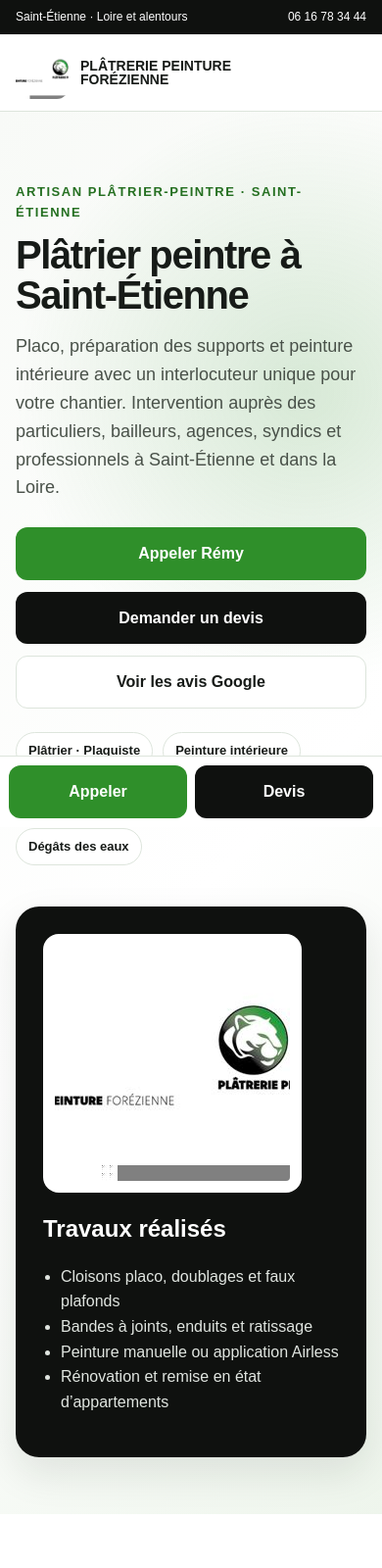
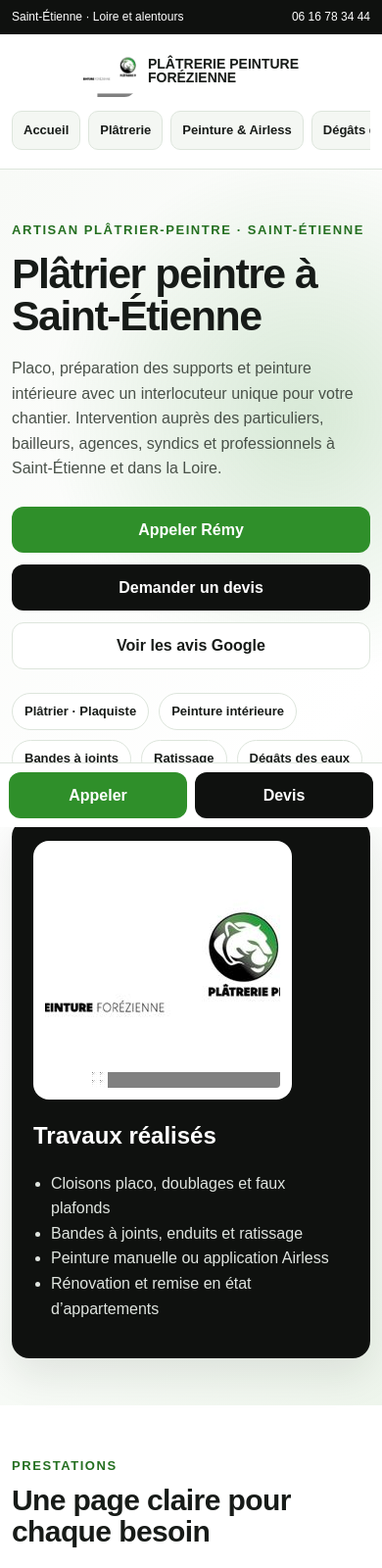
Before and after one commit to redav42-star/platrerie-peinture-forezienne, a plain HTML site: page index.html in a window 390 px wide. Shown: the top 1600 px of the page at 98% size. Drawn offline with Linux system fonts and the light colour scheme.

Commit message:
Corrige les bugs d’affichage responsive et de contraste

```diff
--- a/styles.css
+++ b/styles.css
@@ -1,21 +1,119 @@
-:root{--green:#2f8f2a;--green2:#246f20;--black:#0f110f;--ink:#171b18;--muted:#657065;--paper:#ffffff;--soft:#f4f7f3;--line:#dde5dc;--shadow:0 16px 40px rgba(15,30,15,.1)}
-*{box-sizing:border-box}html{scroll-behavior:smooth}body{margin:0;font-family:Arial,Helvetica,sans-serif;color:var(--ink);background:var(--paper);line-height:1.6}
-a{color:inherit}img{max-width:100%;display:block}.container{width:min(1120px,calc(100% - 32px));margin:auto}
-.topbar{background:var(--black);color:#fff;font-size:14px}.topbar .container{display:flex;justify-content:space-between;gap:16px;padding:8px 0}.topbar a{text-decoration:none}
+:root{
+  --green:#2f8f2a;
+  --green2:#246f20;
+  --black:#0f110f;
+  --ink:#171b18;
+  --muted:#657065;
+  --paper:#ffffff;
+  --soft:#f4f7f3;
+  --line:#dde5dc;
+  --shadow:0 16px 40px rgba(15,30,15,.1);
+}
+*{box-sizing:border-box}
+html{scroll-behavior:smooth;-webkit-text-size-adjust:100%}
+body{margin:0;font-family:Arial,Helvetica,sans-serif;color:var(--ink);background:var(--paper);line-height:1.6;overflow-x:hidden}
+a{color:inherit}
+img{max-width:100%;height:auto;display:block}
+.container{width:min(1120px,calc(100% - 32px));margin:auto}
+.topbar{background:var(--black);color:#fff;font-size:14px}
+.topbar .container{display:flex;justify-content:space-between;align-items:center;gap:16px;padding:8px 0}
+.topbar a{text-decoration:none;white-space:nowrap}
 header{position:sticky;top:0;z-index:30;background:rgba(255,255,255,.97);backdrop-filter:blur(10px);border-bottom:1px solid var(--line)}
-.nav{display:flex;align-items:center;justify-content:space-between;gap:20px;min-height:78px}.brand{display:flex;align-items:center;gap:12px;text-decoration:none;font-weight:800}.brand img{width:64px;height:64px;object-fit:contain;border-radius:12px}.brand span{line-height:1.05}
-nav{display:flex;flex-wrap:wrap;gap:20px;align-items:center}nav a{text-decoration:none;font-weight:700;font-size:14px}
-.btn{display:inline-flex;align-items:center;justify-content:center;gap:8px;border-radius:12px;padding:13px 18px;text-decoration:none;font-weight:800;border:1px solid transparent}.btn-green{background:var(--green);color:#fff}.btn-dark{background:var(--black);color:#fff}.btn-outline{border-color:var(--line);background:#fff}.btn:hover{opacity:.94}
-.hero{background:radial-gradient(circle at 80% 20%, rgba(47,143,42,.18), transparent 25%), linear-gradient(135deg,#f8faf7 0%,#fff 55%,#eef5ec 100%);padding:72px 0 58px}.hero-grid{display:grid;grid-template-columns:1.1fr .9fr;gap:42px;align-items:center}.eyebrow{color:var(--green2);font-size:13px;font-weight:900;text-transform:uppercase;letter-spacing:.12em}h1{font-size:clamp(40px,6vw,66px);line-height:1.02;margin:12px 0 18px;letter-spacing:-.035em}.hero p{font-size:18px;color:#495149;max-width:720px}.hero-actions{display:flex;flex-wrap:wrap;gap:12px;margin-top:26px}.hero-card{background:var(--black);color:#fff;padding:28px;border-radius:24px;box-shadow:var(--shadow)}.hero-card img{background:#fff;padding:12px;border-radius:16px}.hero-card h2{margin:18px 0 8px;font-size:24px}.hero-card ul{padding-left:18px;color:#e0e5e0}.proof{display:flex;flex-wrap:wrap;gap:10px;margin-top:24px}.chip{padding:8px 12px;border-radius:999px;background:#fff;border:1px solid var(--line);font-size:13px;font-weight:700}
-section{padding:70px 0}.section-head{max-width:780px;margin-bottom:28px}.section-head h2{font-size:clamp(30px,4.1vw,44px);line-height:1.08;margin:8px 0 12px;letter-spacing:-.02em}.section-head p{color:var(--muted);font-size:17px}
-.grid-3{display:grid;grid-template-columns:repeat(3,1fr);gap:18px}.card{background:#fff;border:1px solid var(--line);border-radius:18px;padding:24px;box-shadow:0 8px 24px rgba(20,40,20,.05)}.card h3{margin:10px 0 8px;font-size:21px}.card p{margin:0;color:var(--muted)}
-.split{display:grid;grid-template-columns:1fr 1fr;gap:24px}.dark{background:var(--black);color:#fff}.dark .section-head p{color:#ccd2cc}.step{display:grid;grid-template-columns:42px 1fr;gap:12px;padding:15px;border-radius:14px;background:#191c19;border:1px solid #303630}.step b{display:flex;align-items:center;justify-content:center;width:34px;height:34px;border-radius:50%;background:var(--green)}.steps{display:grid;gap:12px}
-.review-grid{display:grid;grid-template-columns:repeat(2,1fr);gap:18px}.review{background:#fff;border:1px solid var(--line);border-radius:18px;padding:22px}.stars{color:#d7a600;letter-spacing:2px}.review p{color:#4c554c}.review strong{display:block;margin-top:14px}
-.gallery-note{background:var(--soft);border:1px dashed #b8c8b7;border-radius:18px;padding:24px}.zone-list{display:flex;flex-wrap:wrap;gap:9px}.zone-list span{padding:8px 11px;border-radius:999px;background:var(--soft);border:1px solid var(--line);font-weight:700;font-size:13px}
-.cta-box{background:linear-gradient(145deg,#171917,#0b0c0b);color:#fff;border-radius:24px;padding:30px}.contact-lines{display:grid;gap:12px;margin:20px 0}.contact-line{padding:13px 15px;background:#1c201c;border:1px solid #313731;border-radius:12px}
-.faq{display:grid;gap:12px}details{background:#fff;border:1px solid var(--line);border-radius:14px;padding:16px 18px}summary{cursor:pointer;font-weight:800}details p{color:var(--muted)}
-footer{background:#0d0f0d;color:#cbd0cb;padding:36px 0}footer .container{display:flex;justify-content:space-between;gap:24px;flex-wrap:wrap}.subnav{display:flex;flex-wrap:wrap;gap:10px;margin-top:12px}.subnav a{font-size:13px;color:#d9ded9;text-decoration:none}
-.table-like{display:grid;gap:14px}.row{display:grid;grid-template-columns:220px 1fr;gap:16px;padding:16px 0;border-bottom:1px solid var(--line)}.row strong{font-size:15px}
+.nav{display:flex;align-items:center;justify-content:space-between;gap:20px;min-height:78px}
+.brand{display:flex;align-items:center;gap:12px;text-decoration:none;font-weight:800;min-width:0}
+.brand img{width:64px;height:64px;object-fit:contain;border-radius:12px;flex:0 0 auto}
+.brand span{line-height:1.05}
+nav{display:flex;flex-wrap:nowrap;gap:14px;align-items:center}
+nav a{text-decoration:none;font-weight:700;font-size:14px;white-space:nowrap}
+.btn{display:inline-flex;align-items:center;justify-content:center;gap:8px;border-radius:12px;padding:13px 18px;text-decoration:none;font-weight:800;border:1px solid transparent;line-height:1.2;text-align:center}
+.btn-green{background:var(--green);color:#fff}
+.btn-dark{background:var(--black);color:#fff}
+.btn-outline{border-color:var(--line);background:#fff;color:var(--ink)}
+.btn:hover{opacity:.94}
+a:focus-visible,.btn:focus-visible,summary:focus-visible{outline:3px solid rgba(47,143,42,.45);outline-offset:3px}
+.hero{background:radial-gradient(circle at 80% 20%,rgba(47,143,42,.18),transparent 25%),linear-gradient(135deg,#f8faf7 0%,#fff 55%,#eef5ec 100%);padding:72px 0 58px}
+.hero-grid{display:grid;grid-template-columns:1.1fr .9fr;gap:42px;align-items:center}
+.eyebrow{color:var(--green2);font-size:13px;font-weight:900;text-transform:uppercase;letter-spacing:.12em}
+h1{font-size:clamp(40px,6vw,66px);line-height:1.02;margin:12px 0 18px;letter-spacing:-.035em;overflow-wrap:anywhere}
+.hero p{font-size:18px;color:#495149;max-width:720px}
+.hero-actions{display:flex;flex-wrap:wrap;gap:12px;margin-top:26px}
+.hero-card{background:var(--black);color:#fff;padding:28px;border-radius:24px;box-shadow:var(--shadow);min-width:0}
+.hero-card img{background:#fff;padding:12px;border-radius:16px}
+.hero-card h2{margin:18px 0 8px;font-size:24px}
+.hero-card>h2:first-child{margin-top:0}
+.hero-card ul{padding-left:18px;color:#e0e5e0}
+.proof{display:flex;flex-wrap:wrap;gap:10px;margin-top:24px}
+.chip{padding:8px 12px;border-radius:999px;background:#fff;border:1px solid var(--line);font-size:13px;font-weight:700}
+section{padding:70px 0}
+.section-head{max-width:780px;margin-bottom:28px}
+.section-head h2{font-size:clamp(30px,4.1vw,44px);line-height:1.08;margin:8px 0 12px;letter-spacing:-.02em;overflow-wrap:anywhere}
+.section-head p{color:var(--muted);font-size:17px}
+.grid-3{display:grid;grid-template-columns:repeat(3,minmax(0,1fr));gap:18px}
+.card{background:#fff;border:1px solid var(--line);border-radius:18px;padding:24px;box-shadow:0 8px 24px rgba(20,40,20,.05);min-width:0;overflow:hidden}
+.card h3{margin:10px 0 8px;font-size:21px}
+.card p{margin:0;color:var(--muted)}
+.split{display:grid;grid-template-columns:minmax(0,1fr) minmax(0,1fr);gap:24px}
+.dark{background:var(--black);color:#fff}
+.dark .section-head p{color:#ccd2cc}
+.dark .eyebrow,.cta-box .eyebrow{color:#8fdb89}
+.dark .btn-outline{background:#fff;color:var(--ink);border-color:#fff}
+.step{display:grid;grid-template-columns:42px minmax(0,1fr);gap:12px;padding:15px;border-radius:14px;background:#191c19;border:1px solid #303630}
+.step b{display:flex;align-items:center;justify-content:center;width:34px;height:34px;border-radius:50%;background:var(--green)}
+.steps{display:grid;gap:12px}
+.review-grid{display:grid;grid-template-columns:repeat(2,minmax(0,1fr));gap:18px}
+.review{background:#fff;border:1px solid var(--line);border-radius:18px;padding:22px;min-width:0}
+.stars{color:#d7a600;letter-spacing:2px}
+.review p{color:#4c554c}
+.review strong{display:block;margin-top:14px}
+.gallery-note{background:var(--soft);border:1px dashed #b8c8b7;border-radius:18px;padding:24px}
+.zone-list{display:flex;flex-wrap:wrap;gap:9px}
+.zone-list span{padding:8px 11px;border-radius:999px;background:var(--soft);border:1px solid var(--line);font-weight:700;font-size:13px}
+.cta-box{background:linear-gradient(145deg,#171917,#0b0c0b);color:#fff;border-radius:24px;padding:30px;min-width:0}
+.contact-lines{display:grid;gap:12px;margin:20px 0}
+.contact-line{padding:13px 15px;background:#1c201c;border:1px solid #313731;border-radius:12px;overflow-wrap:anywhere}
+.faq{display:grid;gap:12px}
+details{background:#fff;border:1px solid var(--line);border-radius:14px;padding:16px 18px}
+summary{cursor:pointer;font-weight:800}
+details p{color:var(--muted)}
+footer{background:#0d0f0d;color:#cbd0cb;padding:36px 0}
+footer .container{display:flex;justify-content:space-between;gap:24px;flex-wrap:wrap}
+.subnav{display:flex;flex-wrap:wrap;gap:10px;margin-top:12px}
+.subnav a{font-size:13px;color:#d9ded9;text-decoration:none}
+.table-like{display:grid;gap:14px}
+.row{display:grid;grid-template-columns:220px minmax(0,1fr);gap:16px;padding:16px 0;border-bottom:1px solid var(--line)}
+.row>*{min-width:0}
+.row strong{font-size:15px}
+.row a{overflow-wrap:anywhere}
 .mobile-cta{display:none}
-@media(max-width:900px){nav{display:none}.hero-grid,.split,.row{grid-template-columns:1fr}.grid-3,.review-grid{grid-template-columns:1fr 1fr}}
-@media(max-width:580px){section{padding:56px 0}.grid-3,.review-grid{grid-template-columns:1fr}.hero-actions .btn{width:100%}.topbar .container{font-size:12px}.brand img{width:54px;height:54px}.brand span{font-size:14px}body{padding-bottom:68px}.mobile-cta{display:grid;grid-template-columns:1fr 1fr;position:fixed;left:0;right:0;bottom:0;z-index:50;background:#fff;border-top:1px solid var(--line);padding:9px;gap:8px}}
+@media(max-width:900px){
+  header{position:static}
+  .nav{flex-wrap:wrap;min-height:auto;padding:10px 0;gap:10px}
+  .brand{width:100%;justify-content:center}
+  nav{display:flex;width:100%;overflow-x:auto;flex-wrap:nowrap;gap:8px;padding:2px 0 7px;scrollbar-width:none;-webkit-overflow-scrolling:touch}
+  nav::-webkit-scrollbar{display:none}
+  nav a{flex:0 0 auto;padding:9px 11px;border:1px solid var(--line);background:var(--soft);border-radius:10px;font-size:13px}
+  nav a.btn-green{background:var(--green);color:#fff;border-color:var(--green)}
+  .hero{padding:52px 0 48px}
+  .hero-grid,.split,.row{grid-template-columns:1fr}
+  .row{gap:5px}
+  .grid-3,.review-grid{grid-template-columns:repeat(2,minmax(0,1fr))}
+}
+@media(max-width:680px){
+  .grid-3,.review-grid{grid-template-columns:1fr}
+}
+@media(max-width:580px){
+  .container{width:min(1120px,calc(100% - 24px))}
+  .topbar .container{font-size:12px;gap:8px;flex-wrap:wrap}
+  .brand img{width:54px;height:54px}
+  .brand span{font-size:14px}
+  h1{font-size:clamp(34px,11vw,46px)}
+  .hero p{font-size:16px}
+  .hero-card{padding:22px;border-radius:18px}
+  section{padding:52px 0}
+  .section-head p{font-size:16px}
+  .hero-actions .btn{width:100%}
+  footer .container{flex-direction:column}
+  body{padding-bottom:calc(74px + env(safe-area-inset-bottom))}
+  .mobile-cta{display:grid;grid-template-columns:1fr 1fr;position:fixed;left:0;right:0;bottom:0;z-index:50;background:#fff;border-top:1px solid var(--line);padding:9px 9px calc(9px + env(safe-area-inset-bottom));gap:8px}
+}
+@media(prefers-reduced-motion:reduce){html{scroll-behavior:auto}}
```
